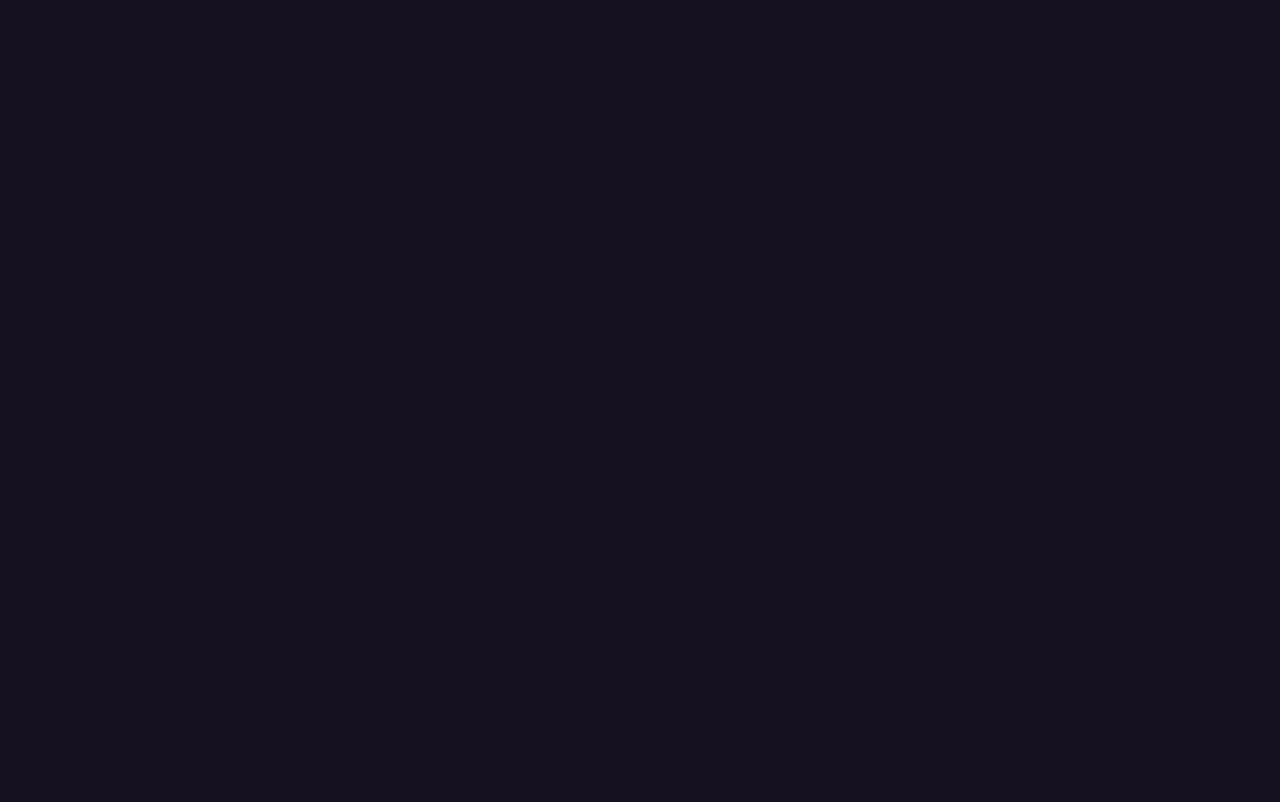
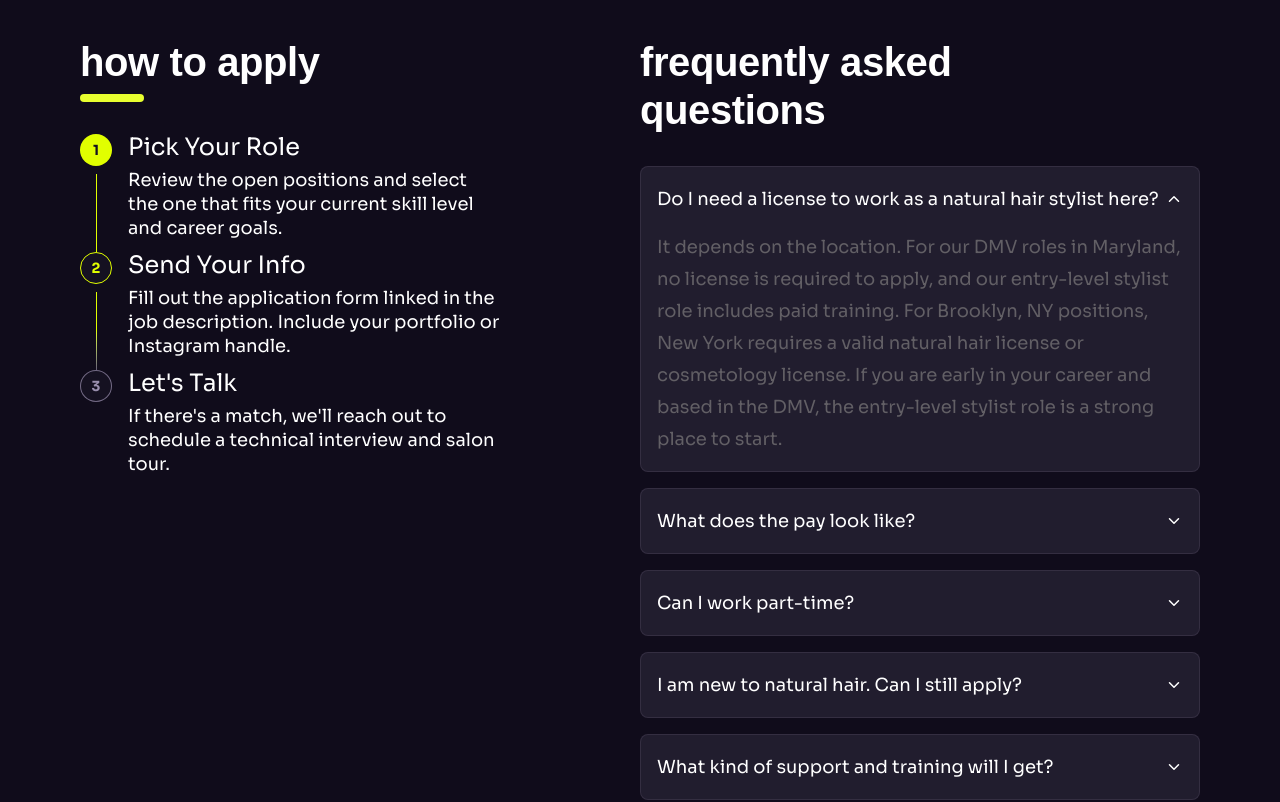
Before and after one commit to adgramirez/n-natural-hair-salon, a Next.js app: page / in a window 1280 px wide. Shown: the part 6580-7382 px from the top of the page. Before the commit the page ends 6522 px from the top, so only its background shows below. Built offline with nearby package versions, Linux system fonts and the light colour scheme; a web font is replaced by a local one.

Commit message:
feat: add FAQ section with ApplicationStep and FAQItem components

```diff
--- a/app/page.tsx
+++ b/app/page.tsx
@@ -5,6 +5,7 @@ import SupportSection from "@/components/sections/SupportSection";
 import ValueProposition from "@/components/sections/ValueProposition";
 import Testimonials from "@/components/sections/Testimonials";
 import JobBoard from "@/components/sections/JobBoard";
+import FAQ from "@/components/sections/FAQ";
 
 export default function Home() {
   return (
@@ -16,6 +17,7 @@ export default function Home() {
       <ValueProposition />
       <Testimonials />
       <JobBoard />
+      <FAQ />
     </>
   );
 }
--- /dev/null
+++ b/components/sections/FAQ.tsx
@@ -0,0 +1,67 @@
+import Container from "@/components/ui/Container";
+import ApplicationStep from "@/components/ui/ApplicationStep";
+import FAQItem from "@/components/ui/FAQItem";
+
+import {
+  APPLICATION_STEPS,
+  FAQS,
+} from "@/constants/faqs";
+
+export default function FAQ() {
+  return (
+    <section className="bg-[#100C1B] py-24">
+      <Container>
+
+        <div className="grid grid-cols-[420px_560px] justify-between">
+
+          {/* Left */}
+          <div>
+
+            <h2 className="font-nonchalance text-[40px] font-bold leading-[48px] tracking-[-0.4px] text-white">
+              how to apply
+            </h2>
+
+            <div className="mt-2 h-2 w-16 rounded-full bg-[var(--primary)]" />
+
+            <div className="mt-8">
+              {APPLICATION_STEPS.map((step, index) => (
+                <ApplicationStep
+                  key={step.number}
+                  {...step}
+                  last={index === APPLICATION_STEPS.length - 1}
+                />
+              ))}
+            </div>
+
+          </div>
+
+          {/* Right */}
+          <div>
+
+            <h2 className="font-nonchalance text-[40px] font-bold leading-[48px] tracking-[-0.4px] text-white">
+              frequently asked
+              <br />
+              questions
+            </h2>
+
+            <div className="mt-8 space-y-4">
+
+              {FAQS.map((faq, index) => (
+                <FAQItem
+                  key={faq.question}
+                  question={faq.question}
+                  answer={faq.answer}
+                  defaultOpen={index === 0}
+                />
+              ))}
+
+            </div>
+
+          </div>
+
+        </div>
+
+      </Container>
+    </section>
+  );
+}
--- /dev/null
+++ b/components/ui/ApplicationStep.tsx
@@ -0,0 +1,59 @@
+import clsx from "clsx";
+
+interface ApplicationStepProps {
+  number: number;
+  title: string;
+  description: string;
+  active: boolean;
+  last: boolean;
+}
+
+export default function ApplicationStep({
+  number,
+  title,
+  description,
+  active,
+  last,
+}: ApplicationStepProps) {
+  return (
+    <div className="flex gap-4">
+      <div className="flex flex-col items-center">
+        <div
+          className={clsx(
+            "flex h-8 w-8 items-center justify-center rounded-full text-[14px] font-bold",
+            number === 2
+              ? "border border-[#E1FF00] bg-[#151121] text-[#E1FF00]"
+              : number === 3
+              ? "border border-[rgba(209,196,233,.5)] bg-[#151121] text-[rgba(209,196,233,.7)]"
+              : "bg-[#E1FF00] text-[#151121]"
+          )}
+        >
+          {number}
+        </div>
+
+        {!last && (
+          <div
+            className={clsx(
+            "mt-2 h-[78px] w-px",
+            number === 2
+                ? "bg-gradient-to-b from-[#E1FF00] via-[#E1FF00] to-[rgba(209,196,233,.45)]"
+                : number === 1
+                ? "bg-gradient-to-b from-[#E1FF00] to-[#E1FF00]"
+                : "bg-gradient-to-b from-[rgba(209,196,233,.45)] to-[rgba(209,196,233,.45)]"
+            )}
+          />
+        )}
+      </div>
+
+      <div>
+        <h3 className="text-[24px] leading-[26px] text-white">
+          {title}
+        </h3>
+
+        <p className="mt-2 text-[18px] leading-[24px] text-white">
+          {description}
+        </p>
+      </div>
+    </div>
+  );
+}
--- /dev/null
+++ b/components/ui/FAQItem.tsx
@@ -0,0 +1,53 @@
+"use client";
+
+import { useState } from "react";
+import { ChevronDown, ChevronUp } from "lucide-react";
+import clsx from "clsx";
+
+interface FAQItemProps {
+  question: string;
+  answer: string;
+  defaultOpen?: boolean;
+}
+
+export default function FAQItem({
+  question,
+  answer,
+  defaultOpen = false,
+}: FAQItemProps) {
+  const [open, setOpen] = useState(defaultOpen);
+
+  return (
+    <article
+      className="
+        rounded-[8px]
+        border
+        border-[rgba(209,196,233,.1)]
+        bg-[#211D2E]
+      "
+    >
+      <button
+        onClick={() => setOpen(!open)}
+        className="flex w-full items-center justify-between p-4 text-left"
+      >
+        <span className="text-[18px] leading-[32px] text-white">
+          {question}
+        </span>
+
+        {open ? (
+          <ChevronUp size={18} className="text-white" />
+        ) : (
+          <ChevronDown size={18} className="text-white" />
+        )}
+      </button>
+
+      {open && (
+        <div className="px-4 pb-4">
+          <p className="text-[18px] leading-[32px] text-[rgba(247,250,227,.3)]">
+            {answer}
+          </p>
+        </div>
+      )}
+    </article>
+  );
+}
--- /dev/null
+++ b/constants/faqs.ts
@@ -0,0 +1,61 @@
+export const APPLICATION_STEPS = [
+  {
+    number: 1,
+    title: "Pick Your Role",
+    description:
+      "Review the open positions and select the one that fits your current skill level and career goals.",
+    active: true,
+  },
+  {
+    number: 2,
+    title: "Send Your Info",
+    description:
+      "Fill out the application form linked in the job description. Include your portfolio or Instagram handle.",
+    active: true,
+  },
+  {
+    number: 3,
+    title: "Let's Talk",
+    description:
+      "If there's a match, we'll reach out to schedule a technical interview and salon tour.",
+    active: false,
+  },
+];
+
+export const FAQS = [
+  {
+    question: "Do I need a license to work as a natural hair stylist here?",
+    answer:
+      "It depends on the location. For our DMV roles in Maryland, no license is required to apply, and our entry-level stylist role includes paid training. For Brooklyn, NY positions, New York requires a valid natural hair license or cosmetology license. If you are early in your career and based in the DMV, the entry-level stylist role is a strong place to start.",
+  },
+  {
+    question: "What does the pay look like?",
+    answer:
+      "Compensation depends on the position and experience level. We offer hourly pay, commission-based structures, salary tiers, and opportunities for tips where applicable.",
+  },
+  {
+    question: "Can I work part-time?",
+    answer:
+      "Yes. Some administrative and support roles are available part-time, while most stylist positions are full-time to encourage long-term growth.",
+  },
+  {
+    question: "I am new to natural hair. Can I still apply?",
+    answer:
+      "Absolutely. Our entry-level training program is designed for motivated individuals who are eager to learn and grow within the salon.",
+  },
+  {
+    question: "What kind of support and training will I get?",
+    answer:
+      "You'll receive paid training, weekly education sessions, monthly development meetings, and access to mentorship from experienced stylists.",
+  },
+  {
+    question: "Where are your locations?",
+    answer:
+      "We are currently hiring in Silver Spring, Maryland and Brooklyn, New York.",
+  },
+  {
+    question: "How do I apply?",
+    answer:
+      "Simply choose the position that fits your experience, click 'Apply for this role,' and complete the application form. We'll review your submission and reach out if there's a fit.",
+  },
+];
```
